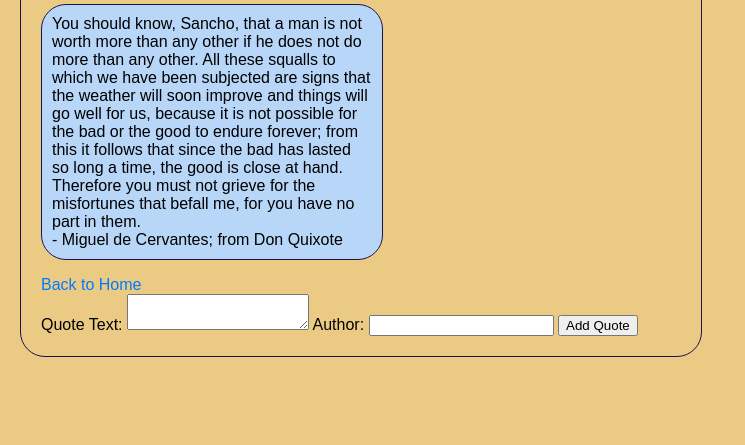
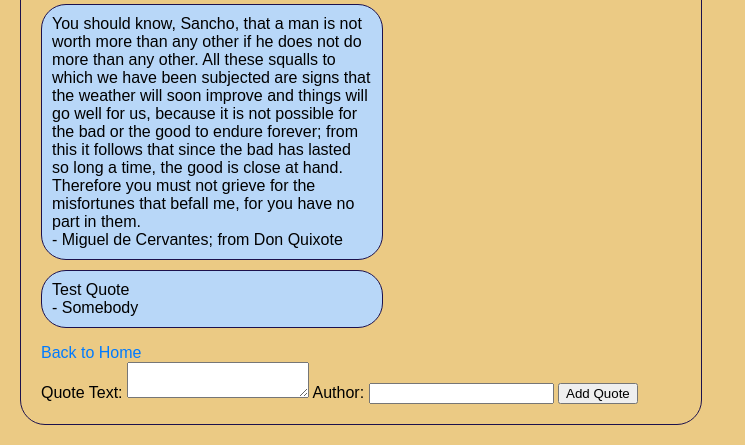
Before and after one commit to WyattW0W/QuoteBase, a Flask app: page /quotes in a window 1280 px wide. Shown: the part 3145-3590 px from the top of the page, without its empty margins (0-745 px from the left). Before the commit the page ends 3502 px from the top, so only its background shows below. Run offline with Flask 3, Linux system fonts and the light colour scheme.

Commit message:
troubleshooting the 'add quote' change

```diff
--- a/server.py
+++ b/server.py
@@ -14,7 +14,7 @@ def index():
 def get_quotes():
     return render_template("quotes.html", quotes=quotes), 200
 
-@app.route("/add-quote", methods=["POST"])
+@app.route("/quotes/add-quote", methods=["POST"])
 def add_quote():
     new_quote = request.get_json().get("text")
     new_author = request.get_json().get("author")
--- a/templates/quotes.html
+++ b/templates/quotes.html
@@ -78,7 +78,7 @@
 
             // Send the quote data to the server
             try {
-                const response = await fetch('/add-quote', {
+                const response = await fetch('/quotes/add-quote', {
                     method: 'POST',
                     headers: {
                         'Content-Type': 'application/json'
@@ -88,7 +88,7 @@
 
                 if (response.ok) {
                     alert('Quote added successfully!');
-                    form.reset(); // Reset the form fields
+                    location.reload(); // Reset the page to show the new quote
                 } else {
                     alert('Failed to add quote. Please try again.');
                 }
```
Also changed, not shown: quotes.json (+1 -1 lines).
